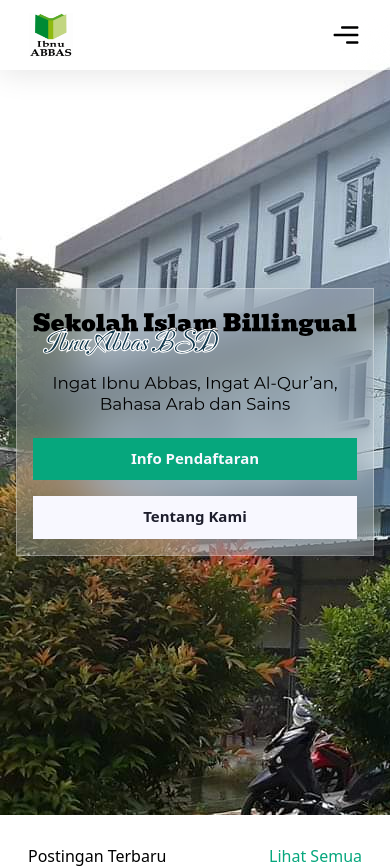
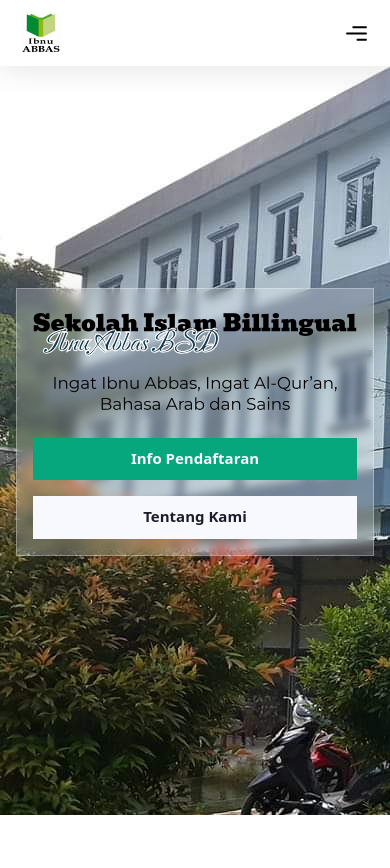
Before and after one commit to Amirulmuuminin/ibnuabbasweb, a Next.js app: page / in a window 390 px wide. After the commit the page ends 844 px from the top, so only its background shows below. Built offline with nearby package versions, Linux system fonts and the light colour scheme.

Commit message:
pokok commit

```diff
--- a/src/app/page.tsx
+++ b/src/app/page.tsx
@@ -1,6 +1,5 @@
 import { Header } from "@/components/header";
 import { Hero } from "@/components/hero";
-import { PostSection } from "@/components/postSection";
 import { FC } from "react";
 
 interface pageProps {
@@ -12,7 +11,6 @@ const page: FC<pageProps> = ({ params: {} }) => {
     <div>
       <Header />
       <Hero />
-      <PostSection />
     </div>
   );
 };
--- a/src/components/postSection.tsx
+++ b/src/components/postSection.tsx
@@ -1,16 +1,11 @@
-import { FC } from "react";
-import { SectionHeader } from "./sectionHeader";
+import { FC } from 'react';
 
-interface postSectionProps {}
+type Props = {
 
-export const PostSection: FC<postSectionProps> = ({}) => {
-  return (
-    <>
-      <SectionHeader
-        text="Postingan Terbaru"
-        textLink="Lihat Semua"
-        link="percobaan"
-      />
-    </>
-  );
+}
+const PostSection: FC<Props> = ({}) => {
+  return <>
+
+</>;
 };
+export default PostSection;
--- a/src/style/header.css
+++ b/src/style/header.css
@@ -1,12 +1,12 @@
 header {
-  @apply flex fixed top-0 left-0 right-0 md:px-[70px] px-7 py-3 justify-between items-center glass;
+  @apply flex fixed top-0 left-0 right-0 md:px-[70px] sm:px-[50px] px-5 py-3 justify-between items-center glass;
   img {
-    @apply size-11;
+    @apply sm:size-11 size-10;
   }
   .icon {
-    @apply md:hidden text-[30px];
+    @apply sm:hidden text-[25px];
   }
   ul {
-    @apply hidden md:flex uppercase justify-end gap-7 text-sm font-medium;
+    @apply hidden sm:flex uppercase justify-end gap-7 text-sm font-medium;
   }
 }
--- a/src/style/sectionHeader.css
+++ b/src/style/sectionHeader.css
@@ -1,5 +1,5 @@
 .section-header {
-  @apply flex justify-between md:px-[70px] px-7 font-medium;
+  @apply flex justify-between mt-10 md:px-[70px] px-4 pb-4 border-b border-black font-medium;
   a {
     @apply text-primary;
   }
--- a/src/style/universal.css
+++ b/src/style/universal.css
@@ -3,7 +3,7 @@
   background: rgba(255, 255, 255, 0.2);
   /* border-radius: 16px; */
   box-shadow: 0 4px 30px rgba(0, 0, 0, 0.1);
-  backdrop-filter: blur(20px);
-  -webkit-backdrop-filter: blur(20px);
+  backdrop-filter: blur(5px);
+  -webkit-backdrop-filter: blur(5px);
   border: 1px solid rgba(255, 255, 255, 0.3);
 }
--- a/tailwind.config.js
+++ b/tailwind.config.js
@@ -9,6 +9,13 @@ module.exports = {
   ],
   prefix: "",
   theme: {
+    screen: {
+      'sm': '576px',
+
+      'md': '960px',
+
+      'lg': '1440px',
+    },
     container: {
       center: true,
       padding: "2rem",
```
Also changed, not shown: src/components/postTiles.tsx (added, +14 -0 lines).
